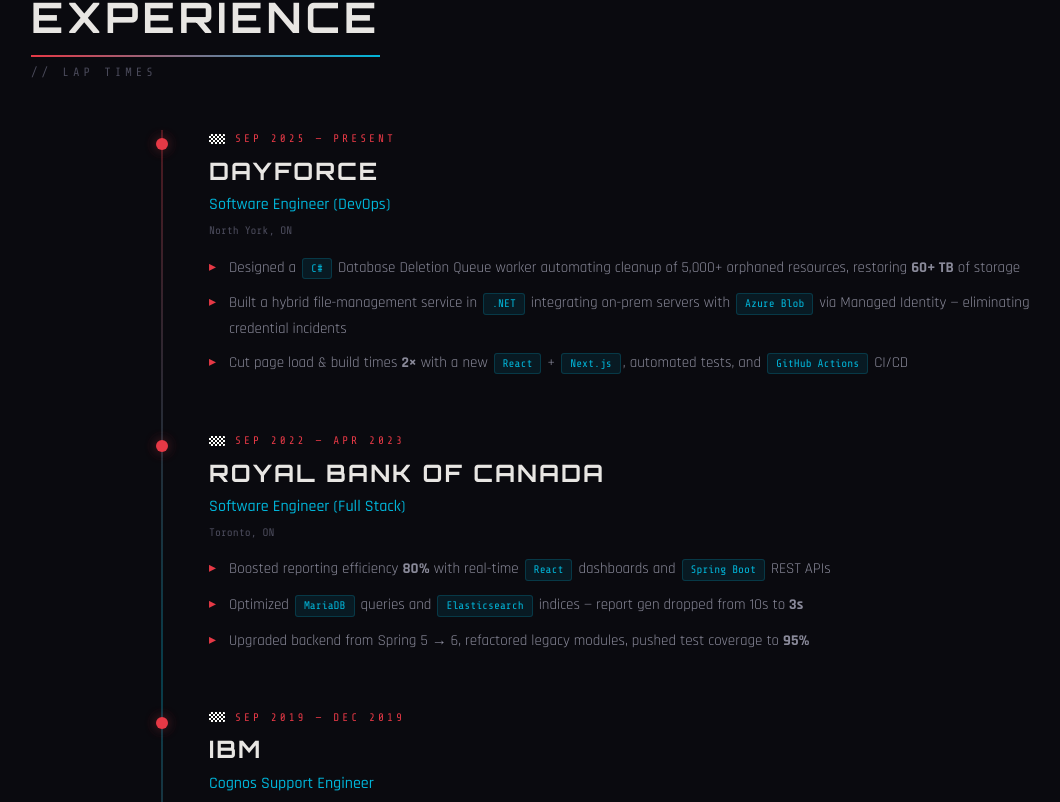
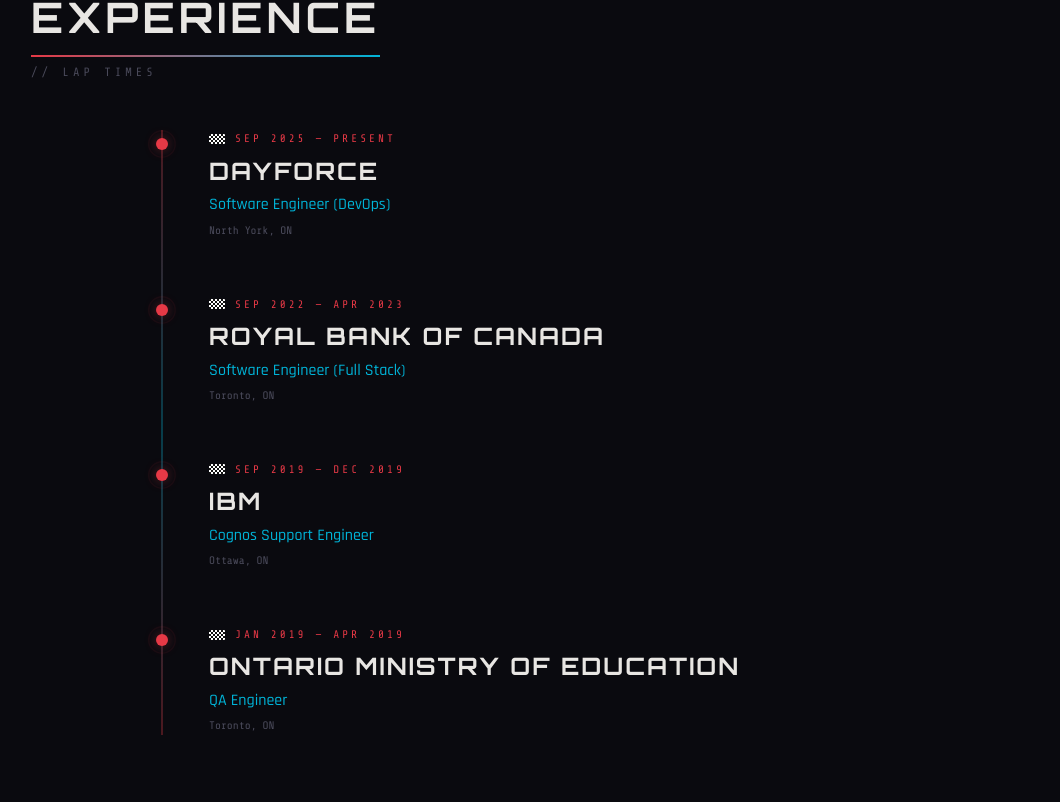
Before and after one commit to RZ3M/Personal-Website, a Next.js app: page / in a window 1280 px wide. Shown: the part 1995-2797 px from the top of the page, without its empty margins (29-1089 px from the left). Built offline with nearby package versions, Linux system fonts and the light colour scheme.

Commit message:
Simplify experience timeline entries

```diff
--- a/app/globals.css
+++ b/app/globals.css
@@ -901,39 +901,6 @@
   margin-bottom: 16px;
 }
 
-.timeline-bullets {
-  list-style: none;
-}
-
-.timeline-bullets li {
-  position: relative;
-  padding-left: 20px;
-  margin-bottom: 10px;
-  font-size: 15px;
-  color: var(--text-secondary);
-  line-height: 1.6;
-}
-
-.timeline-bullets li::before {
-  content: '▸';
-  position: absolute;
-  left: 0;
-  color: var(--red);
-  font-size: 14px;
-}
-
-.timeline-bullets .tech-tag {
-  display: inline-block;
-  padding: 1px 8px;
-  background: rgba(0,180,216,0.1);
-  border: 1px solid rgba(0,180,216,0.2);
-  border-radius: 3px;
-  font-family: var(--font-mono);
-  font-size: 11px;
-  color: var(--blue);
-  margin: 2px 2px;
-}
-
 /* ═══════════════════════════════════════════════════════
    PROJECTS SECTION (Pit Board Cards)
    ═══════════════════════════════════════════════════════ */
--- a/components/portfolio/sections/ExperienceSection.tsx
+++ b/components/portfolio/sections/ExperienceSection.tsx
@@ -1,20 +1,6 @@
-import React, { Fragment } from "react";
+import React from "react";
 
-import { experiences, type ExperiencePart } from "@/lib/portfolio-data";
-
-function renderExperiencePart(part: ExperiencePart, index: number) {
-  if (part.type === "tag") {
-    return (
-      <span className="tech-tag" key={index}>
-        {part.content}
-      </span>
-    );
-  }
-  if (part.type === "strong") {
-    return <strong key={index}>{part.content}</strong>;
-  }
-  return <Fragment key={index}>{part.content}</Fragment>;
-}
+import { experiences } from "@/lib/portfolio-data";
 
 export const ExperienceSection = React.memo(function ExperienceSection() {
   return (
@@ -32,15 +18,6 @@
             <div className="timeline-company">{experience.company}</div>
             <div className="timeline-role">{experience.role}</div>
             <div className="timeline-location">{experience.location}</div>
-            <ul className="timeline-bullets">
-              {experience.bullets.map((bullet, bulletIndex) => (
-                <li key={bulletIndex}>
-                  {bullet.map((part, partIndex) =>
-                    renderExperiencePart(part, partIndex),
-                  )}
-                </li>
-              ))}
-            </ul>
           </div>
         ))}
       </div>
--- a/lib/portfolio-data.ts
+++ b/lib/portfolio-data.ts
@@ -138,7 +138,7 @@
     lap: "JAN 2019 — APR 2019",
     company: "ONTARIO MINISTRY OF EDUCATION",
     role: "QA Engineer",
-    location: "Toronto, ON, Canada",
+    location: "Toronto, ON",
     bullets: [
       [
         { type: "text", content: "Improved release confidence across " },
```
